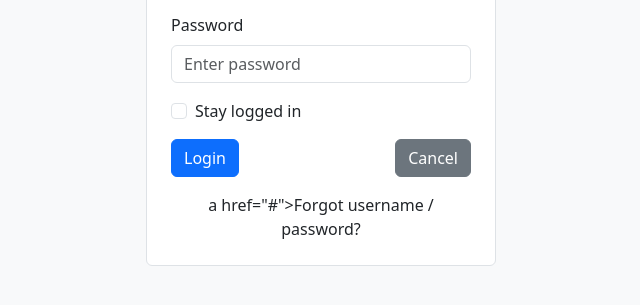
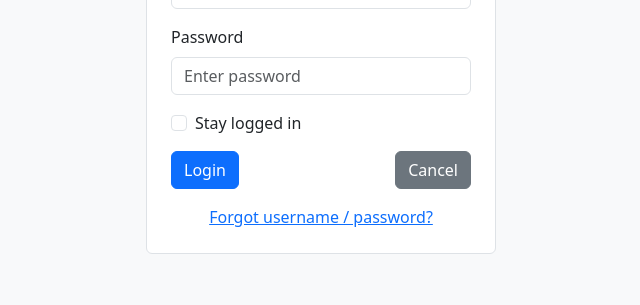
Before and after one commit to CDMari-9/Fairview_ICT9Emerald_Q4SW1_Mari_Clarence, a plain HTML site: page index.html in a window 1280 px wide. Shown: the part 343-648 px from the top of the page, without its empty margins (319-959 px from the left). Drawn offline with nearby package versions, Linux system fonts and the light colour scheme.

Commit message:
Update index.html

```diff
--- a/index.html
+++ b/index.html
@@ -32,7 +32,7 @@
         </div>
 
         <div class="mt-3 text-center">
-            a href="#">Forgot username / password?</a>
+            <a href="#">Forgot username / password?</a>
 
         </div>
     </div>
```
